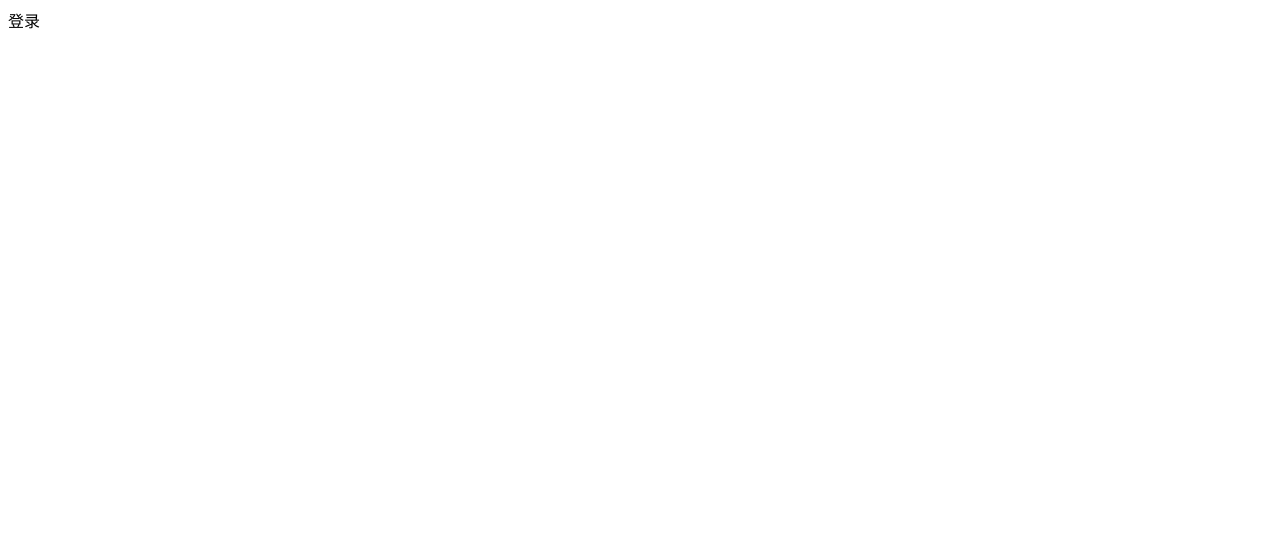
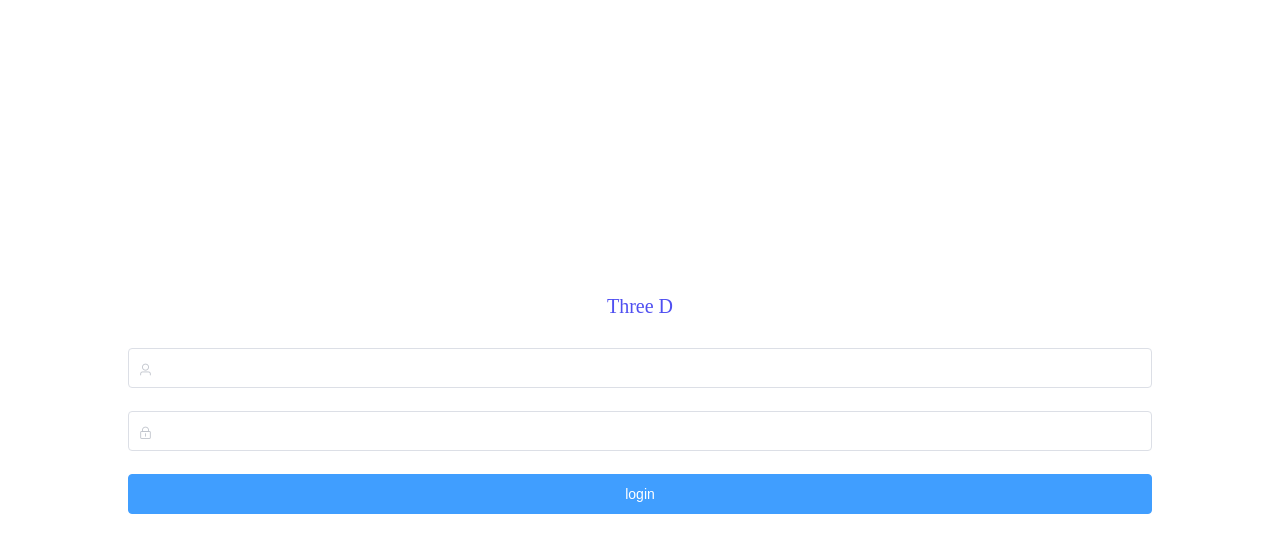
Before and after one commit to limi-son/components, a Vue app in the folder threeD/: page /#/login in a window 1280 px wide. Shown: the top 552 px of the page. Built offline with nearby package versions, Linux system fonts and the light colour scheme.

Commit message:
路由更改、登录页设计

```diff
--- a/threeD/src/App.vue
+++ b/threeD/src/App.vue
@@ -1,6 +1,8 @@
 <template>
   <div id="app">
-    <router-view/>
+    <keep-alive>
+      <router-view/>
+    </keep-alive>
   </div>
 </template>
 
@@ -11,5 +13,16 @@ export default {
 </script>
 
 <style>
-
+html,
+body {
+  margin: 0px;
+  padding: 0px;
+  width: 100%;
+  height: 100%;
+  overflow: hidden;
+}
+#app{
+  height: 100%;
+  width: 100%;
+}
 </style>
--- a/threeD/src/router/appRouter.js
+++ b/threeD/src/router/appRouter.js
@@ -4,25 +4,50 @@ const appRouter=[
       name: 'home',
       component: ()=>import('@/view/components/HelloWorld.vue')
     },
+    // {
+    //   path: '/401',
+    //   name: '401',
+    //   component: ()=>import('@/view/Intercept/401.vue')
+    // },
+    // {
+    //   path: '/403',
+    //   name: '403',
+    //   component: ()=>import('@/view/Intercept/403.vue')
+    // },
+    // {
+    //   path: '/500',
+    //   name: '500',
+    //   component: ()=>import('@/view/Intercept/500.vue')
+    // },
     {
-      path: '/401',
+      path: '/login',
+      name: 'login',
+      meta: { title: 'login' },
+      component: ()=>import('@/view/login/login.vue')
+    },
+    {
+      path: '/form', //路径
+      component: () => import('@/view/Layout.vue'), //父组件
+      children: [
+        {
+          path: '401',
           name: '401',
-      component: ()=>import('@/view/Intercept/401.vue')
+          meta: { title: '401' },//icon: 'guihuashishi'
+          component: () => ()=>import('@/view/Intercept/401.vue') //子组件
         },
         {
           path: '/403',
           name: '403',
+          meta: { title: '403' },
           component: ()=>import('@/view/Intercept/403.vue')
         },
         {
           path: '/500',
           name: '500',
+          meta: { title: '500' },
           component: ()=>import('@/view/Intercept/500.vue')
         },
-    {
-      path: '/login',
-      name: 'login',
-      component: ()=>import('@/view/login/login.vue')
+      ]
     }
   ]
 
--- a/threeD/src/router/index.js
+++ b/threeD/src/router/index.js
@@ -17,7 +17,6 @@ router.beforeEach((to, from, next) => {
             });
         } else if (Cookies.get('userInfo') && to.name === 'login') {
             // 判断是否已经登录且前往的是登录页
-            Util.title();
             next({
                 name: 'home'
             });
--- a/threeD/src/view/login/login.vue
+++ b/threeD/src/view/login/login.vue
@@ -1,8 +1,45 @@
 <template>
-    <div>登录</div>
+    <div class="login">
+        <el-form :model="ruleForm" status-icon ref="ruleForm" label-width="0" class="demo-ruleForm">
+            <el-form-item>
+                <p class="title">Three D</p>
+            </el-form-item>
+            <el-form-item   prop="user">
+                <el-input prefix-icon="el-icon-user" v-model="ruleForm.user" :clearable="true" autocomplete="on"></el-input>
+            </el-form-item>
+            <el-form-item  prop="pass">
+                <el-input prefix-icon="el-icon-lock" type="password" v-model="ruleForm.pass" :clearable="true" autocomplete="on"></el-input>
+            </el-form-item>
+            <el-button style="width:100%" :loading="loading" type="primary">login</el-button>
+        </el-form>
+  </div>
 </template>
 <script>
 export default {
-
+    data(){
+        return{
+            loading:false,
+            ruleForm:{
+                user:'',
+                pass:'',
+            }
+        }
+    }
 }
 </script>
+<style>
+.login {
+    margin: auto;
+    width: 80%;
+    top:50%;
+    left: 50%;
+    position: absolute;
+    transform: translate(-50%,-50%)
+}
+.title{
+    font-size: 20px;
+    color: rgb(79, 79, 241);
+    text-align: center;
+    margin: auto;
+}
+</style>
```
Also changed, not shown: threeD/src/view/Layout.vue (added). Lines whose indentation alone changed are shown as unchanged.
